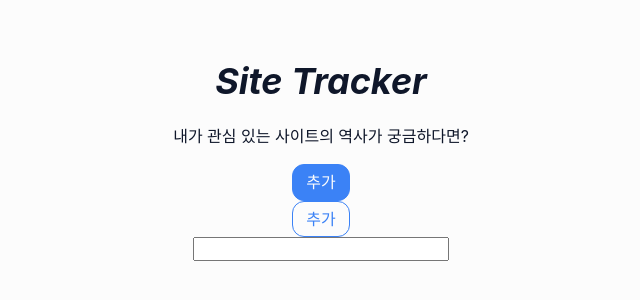
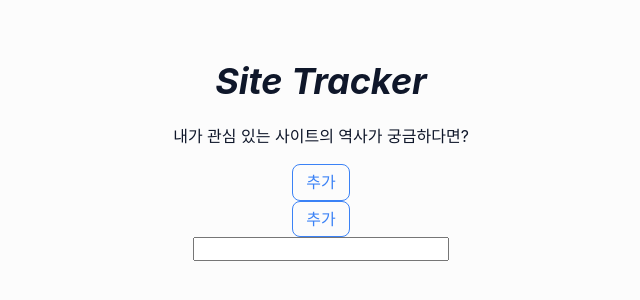
Before and after one commit to nimusmix/check-your-site, a React (Create React App) app: page / in a window 1280 px wide. Shown: the part 130-430 px from the top of the page, without its empty margins (319-959 px from the left). Built offline with nearby package versions, Linux system fonts and the light colour scheme.

Commit message:
feat: 버튼 컴포넌트 타입 수정

```diff
--- a/src/components/atoms/Button/index.styles.ts
+++ b/src/components/atoms/Button/index.styles.ts
@@ -4,7 +4,7 @@ import styled from "styled-components";
 import { PALETTE } from '../../../constants/palette';
 
 export interface IButton {
-  buttonType: 'fill' | 'empty';
+  designType: 'fill' | 'empty';
   color: string;
   variant?: TTextVariant;
   padding?: string;
@@ -23,9 +23,9 @@ export const Button = styled.button<IButton>`
   padding: ${({ padding }) => padding || '0.5rem 0.8rem'};
   margin: ${({ margin }) => margin};
   width: ${({ width }) => width || ''};
-  border-radius: ${({ borderRadius }) => borderRadius || '0.75rem'};
+  border-radius: ${({ borderRadius }) => borderRadius || '0.5rem'};
 
-  color: ${({ buttonType, color }) => buttonType === 'fill' ? PALETTE.WHITE500 : color};
-  background-color: ${({ buttonType, color }) => buttonType === 'fill' ? color : 'inherit'};
+  color: ${({ designType, color }) => designType === 'fill' ? PALETTE.WHITE500 : color};
+  background-color: ${({ designType, color }) => designType === 'fill' ? color : 'inherit'};
   border: ${({ color }) => `0.8px ${color} solid`};
 `
--- a/src/components/atoms/Button/index.tsx
+++ b/src/components/atoms/Button/index.tsx
@@ -2,6 +2,7 @@ import * as S from "./index.styles";
 
 export interface IButtonProps extends S.IButton {
   children: React.ReactNode;
+  type?: "button" | "submit" | "reset" | undefined;
   onClick?: (e: React.MouseEvent<HTMLButtonElement>) => void;
 }
 
```
